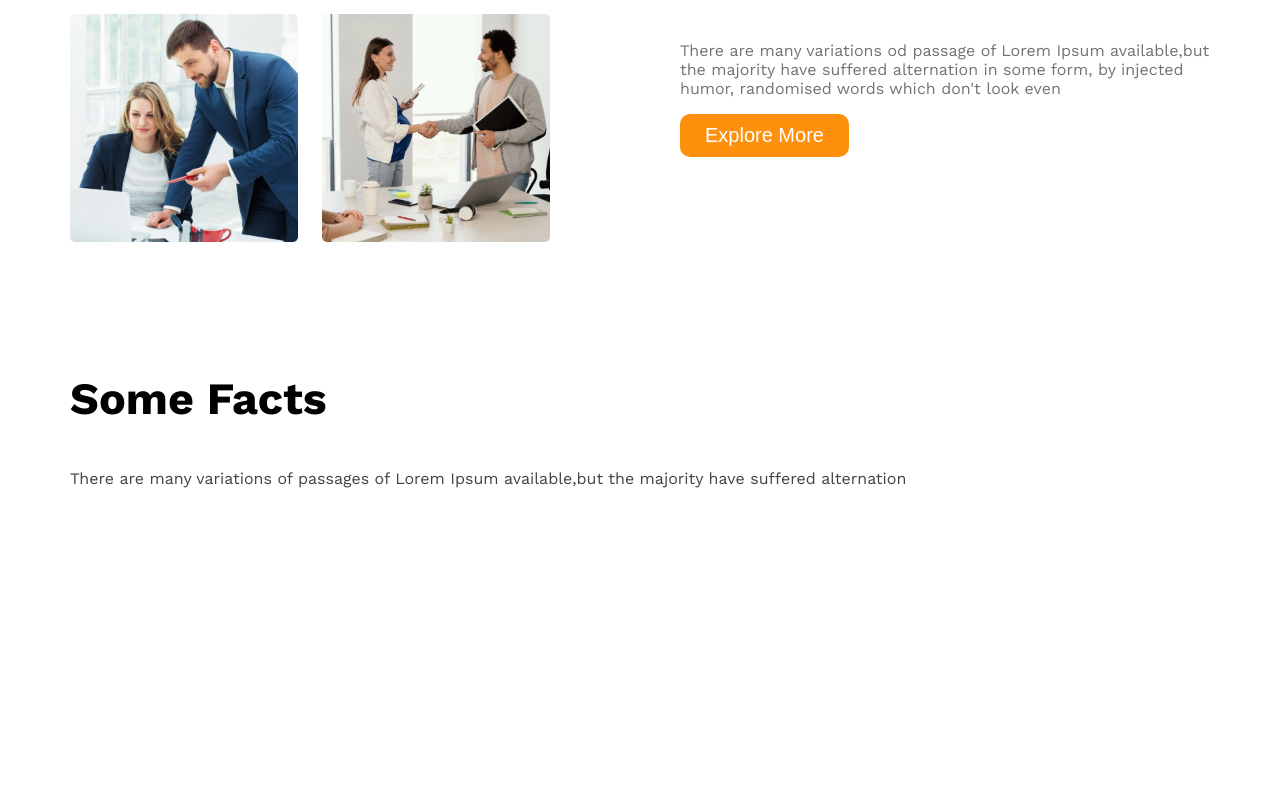
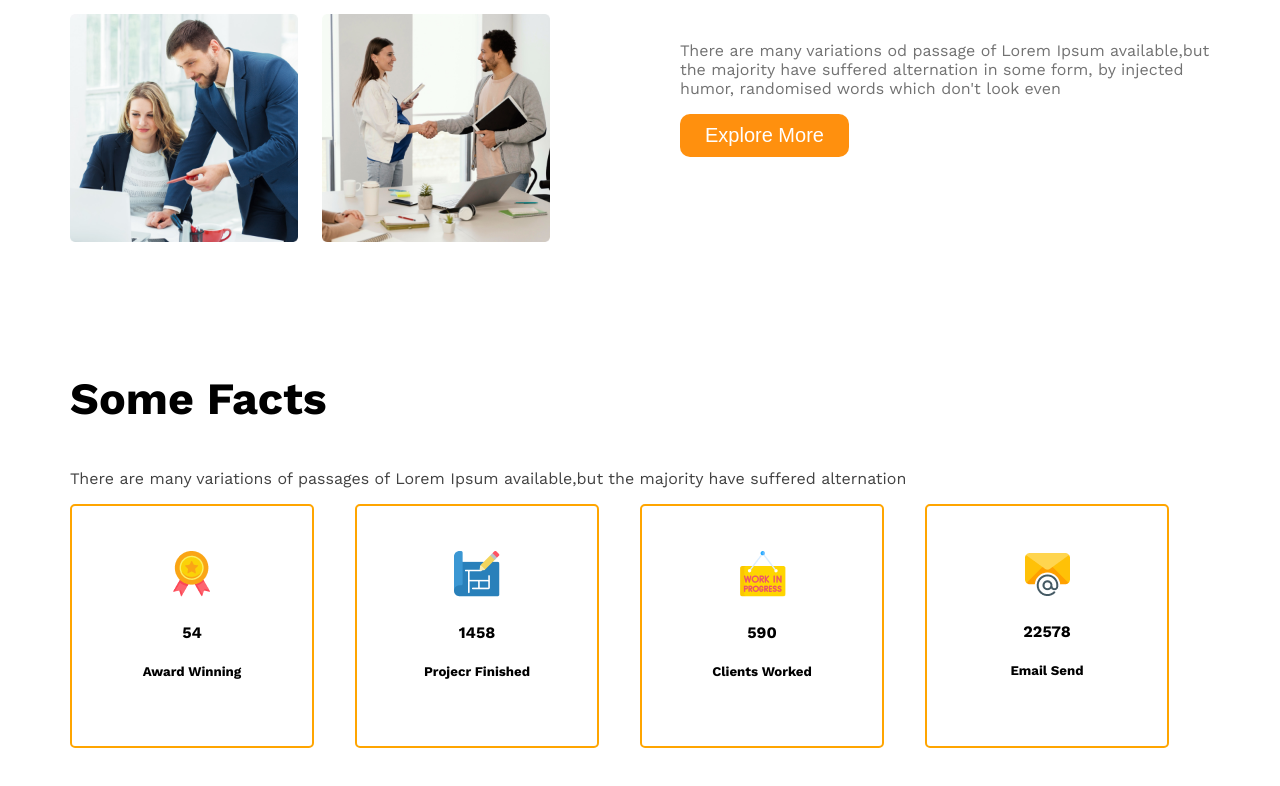
Before and after one commit to jubayer-ahmed-ratul/G3-Architect-Website, a plain HTML site: page index.html in a window 1280 px wide. Shown: the part 1454-2240 px from the top of the page. Before the commit the page ends 2072 px from the top, so only its background shows below. Drawn offline with nearby package versions, Linux system fonts and the light colour scheme.

Commit message:
fact cart

```diff
--- a/index.html
+++ b/index.html
@@ -58,6 +58,40 @@
             <h3 class="section-title">Some Facts</h3>
             <p class="dark-two">There are many variations of passages of Lorem Ipsum available,but the majority have suffered alternation</p>
 
+            <div class="fact-container">
+
+                <!-- .fact-card*4>img.fact-icon+h4.fact-number+h5.fact-name -->
+
+                 <div class="fact-card display-flex">
+                    <div>
+                    <img src="images/icons/ribon.png" alt="" class="fact-icon">
+                    <h4 class="fact-number">54</h4>
+                    <h5 class="fact-name">Award Winning</h5>
+                    </div>
+                 </div>
+                 <div class="fact-card display-flex">
+                    <div>
+                    <img src="images/icons/projects.png" alt="" class="fact-icon">
+                    <h4 class="fact-number">1458</h4>
+                    <h5 class="fact-name">Projecr Finished</h5>
+                    </div>
+                 </div>
+                 <div class="fact-card display-flex">
+                    <div>
+                    <img src="images/icons/customers.png" alt="" class="fact-icon">
+                    <h4 class="fact-number">590</h4>
+                    <h5 class="fact-name">Clients Worked</h5>
+                    </div>
+                 </div>
+                 <div class="fact-card display-flex">
+                    <div>
+                        <img src="images/icons/email.png" alt="" class="fact-icon">
+                    <h4 class="fact-number">22578</h4>
+                    <h5 class="fact-name">Email Send</h5>
+                    </div>
+                 </div>
+            </div>
+
         </section>
 
         <!--SOME FACTS-->
--- a/styles/style.css
+++ b/styles/style.css
@@ -121,7 +121,27 @@ main>section{
     max-width: 530px;
 }
 
+/*FACTS RELATED STYLE*/
 
+.fact-container{
+    display: grid;
+    grid-template-columns: repeat(4,1fr);
+
+}
+
+.fact-card{
+    border: 2px solid orange;
+    border-radius: 5px;
+    width: 240px;
+    height: 240px;
+    align-items: center;
+    justify-content: center;
+    text-align: center;
+
+
+
+
+}
 
 
 
```
